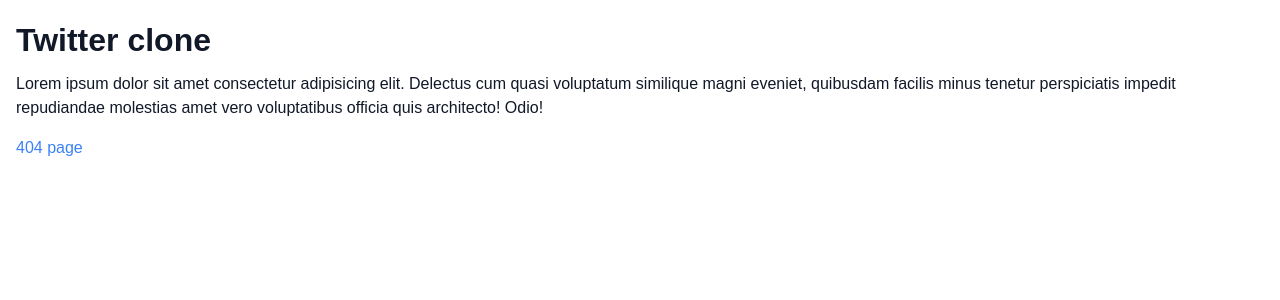
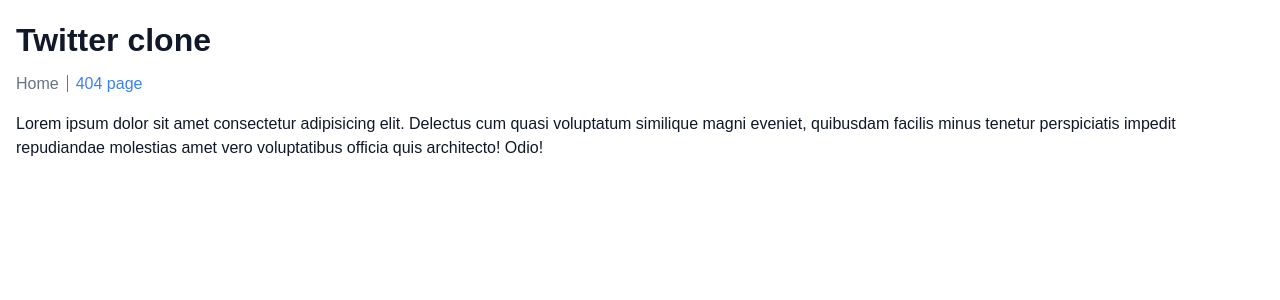
Before and after one commit to fvilers/fauna-twitter-clone, a React (Create React App) app: page / in a window 1280 px wide. Shown: the top 300 px of the page. Built offline with nearby package versions, Linux system fonts and the light colour scheme.

Commit message:
Add the Nav component

```diff
--- /dev/null
+++ b/src/components/Nav.css
@@ -0,0 +1,21 @@
+.Nav {
+  margin-bottom: 1rem;
+}
+
+.Nav li {
+  display: inline-block;
+}
+
+.Nav li:not(:last-child) {
+  margin-right: 0.5rem;
+}
+
+.Nav li:not(:last-child)::after {
+  content: "";
+  border-right: 1px solid var(--muted-color);
+  margin-left: 0.5rem;
+}
+
+.Nav a.active {
+  color: var(--muted-color);
+}
--- /dev/null
+++ b/src/components/Nav.tsx
@@ -0,0 +1,24 @@
+import React from "react";
+import { NavLink } from "react-router-dom";
+import "./Nav.css";
+
+function Nav() {
+  return (
+    <div className="Nav">
+      <ul>
+        <li>
+          <NavLink activeClassName="active" exact to="/">
+            Home
+          </NavLink>
+        </li>
+        <li>
+          <NavLink activeClassName="active" exact to="/foo">
+            404 page
+          </NavLink>
+        </li>
+      </ul>
+    </div>
+  );
+}
+
+export default Nav;
--- a/src/index.css
+++ b/src/index.css
@@ -4,6 +4,7 @@
   --background-color: #fff;
   --font-family: sans-serif;
   --foreground-color: #111827;
+  --muted-color: #6b7280;
   --primary-color: #3b82f6;
 }
 
@@ -32,3 +33,9 @@
   color: var(--primary-color);
   text-decoration: none;
 }
+
+ul {
+  list-style: none;
+  margin: 0;
+  padding: 0;
+}
--- a/src/pages/HomePage.tsx
+++ b/src/pages/HomePage.tsx
@@ -1,19 +1,17 @@
 import React from "react";
-import { Link } from "react-router-dom";
+import Nav from "../components/Nav";
 
 function HomePage() {
   return (
     <div>
       <h1>Twitter clone</h1>
+      <Nav />
       <p>
         Lorem ipsum dolor sit amet consectetur adipisicing elit. Delectus cum
         quasi voluptatum similique magni eveniet, quibusdam facilis minus
         tenetur perspiciatis impedit repudiandae molestias amet vero
         voluptatibus officia quis architecto! Odio!
       </p>
-      <p>
-        <Link to="/foo">404 page</Link>
-      </p>
     </div>
   );
 }
```
